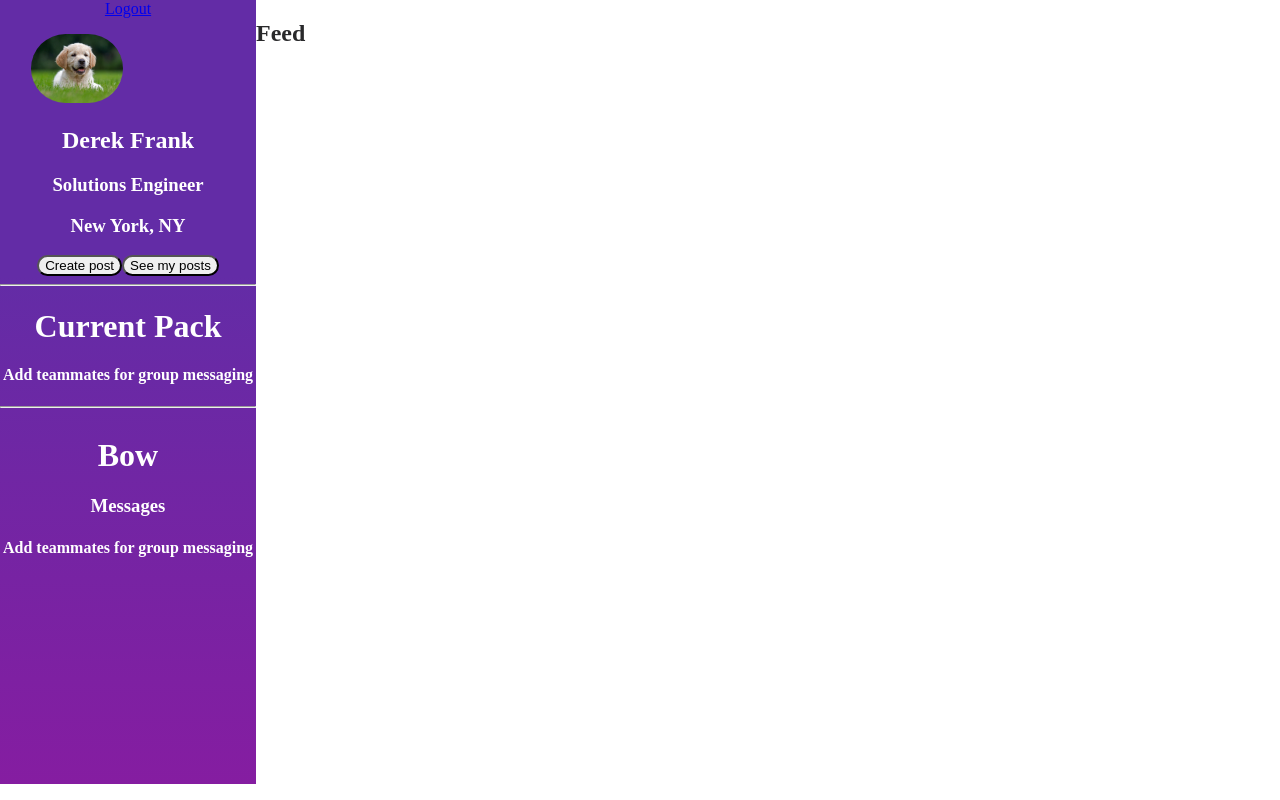
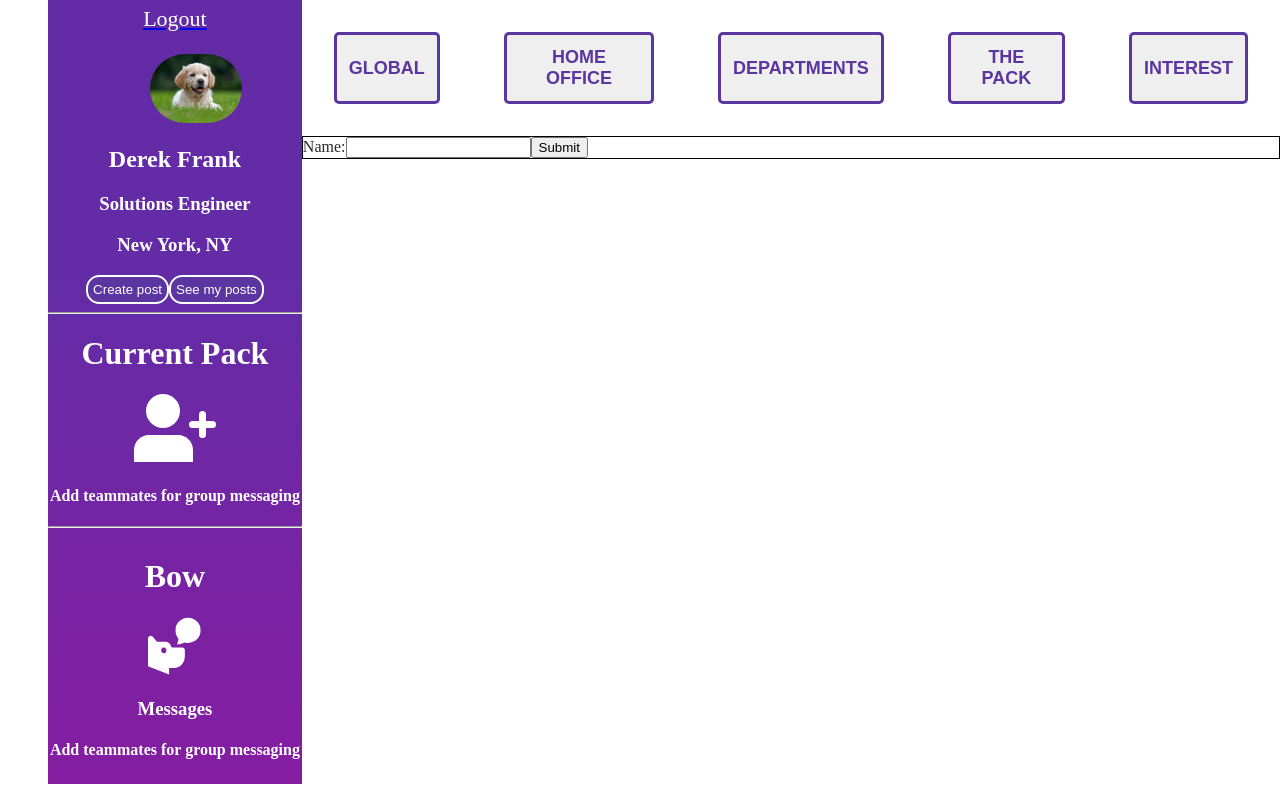
Before and after one commit to SArliss/fire-hydrant, a React (Create React App) app in the folder client/: page /user in a window 1280 px wide. Built offline with nearby package versions, Linux system fonts and the light colour scheme; a web font is replaced by a local one.

Commit message:
working on user form

```diff
--- a/client/src/App.css
+++ b/client/src/App.css
@@ -200,12 +200,19 @@ html {
 }
 
 /*User Page */
+.Feed-form {
+  border: 1px solid black;
+}
 
-
+p {
+  color: white;
+  font-size: 22px;
+}
 .user-page {
   display: flex;
   flex-direction: row;
 }
+
 .user-page-aside{
   display: flex;
   flex-direction: column;
@@ -216,6 +223,7 @@ html {
 
 .user-page-header {
   width:20%;
+  margin-left: 3rem;
   background: rgb(99,44,166);
   background: linear-gradient(180deg, rgba(99,44,166,1) 35%, rgba(133,29,161,1) 100%);
   color: white;
@@ -223,12 +231,37 @@ html {
 
 .user-profile-picture {
   width: 60%;
-  border-radius: 10rem;
-  margin-left: center;
+  border-radius: 20rem;
+  margin-left: 3em;
 }
 
 .userButtons {
   border-radius: 1em;
+  background-color: #5B35A0;
+  color: white;
+  border: 2px solid white;
+  padding: 5px;
+  }
+
+.navbar{
+  display: flex;
+  flex-direction: row;
+  justify-content: space-between;
+}
+.nav-buttons{
+  margin: 2rem;
+  font-size: 18px;
+  font-weight: 700;
+  border-radius: 5px;
+  padding: 12px;
+  color: #5B35A0;
+  border: 3px solid #5B35A0;
+}
+
+.nav-buttons:hover {
+  margin: 2rem;
+  color:white;
+  background-color: #5B35A0;
 }
 
 /* SMALL SCREEN */
--- /dev/null
+++ b/client/src/components/FeedForm.js
@@ -0,0 +1,20 @@
+import React from 'react'
+
+export default function FeedForm () {
+    return (
+        <div className="Feed-form">
+           <form>
+  <label>
+    Name:
+    <input type="text" name="Name" />
+  </label>
+  <input type="submit" value="Submit" />
+</form>
+
+        </div>
+
+
+
+
+    )
+}
--- /dev/null
+++ b/client/src/components/Navbar.js
@@ -0,0 +1,17 @@
+import React from 'react'
+
+export default function Navbar () {
+
+   return (<div className = "navbar">
+    <button className = "nav-buttons">GLOBAL</button>
+    <button className = "nav-buttons">HOME OFFICE</button>
+    <button className = "nav-buttons">DEPARTMENTS</button>
+    <button className = "nav-buttons">THE PACK</button>
+    <button className = "nav-buttons">INTEREST</button>
+
+
+
+</div>
+   )
+
+}
--- /dev/null
+++ b/client/src/components/UserFeed.js
@@ -0,0 +1,10 @@
+import React from 'react'
+import FeedForm from './FeedForm'
+
+export default function UserFeed () {
+        return (
+          <div className="user-feed">
+              <FeedForm/>
+              </div>
+)
+}
--- a/client/src/components/UserPage.js
+++ b/client/src/components/UserPage.js
@@ -1,6 +1,10 @@
 import React from 'react';
 import { Link } from 'react-router-dom';
 import DogPic from '../images/Dog1.jpeg';
+import BowPic from '../images/Group18.svg'
+import InvitePic from '../images/Group51.svg'
+import Navbar from './Navbar'
+import UserFeed from './UserFeed'
 
 function Header(props) {
   return (
@@ -15,7 +19,7 @@ function Header(props) {
           </div >
 
           <div className= "user-profile-picture">
-          <img className ="user-profile-picture" src={DogPic}></img>
+          <img className ="user-profile-picture" src={DogPic} alt="prof-pic"></img>
           </div>
 
           <div className="greeting">
@@ -23,10 +27,10 @@ function Header(props) {
             {/* <h1>{localStorage.getItem('name')}</h1> */}
 
             <h3>Solutions Engineer</h3>
-            {/* <h1>{localStorage.getItem('name')}</h1> */}
+            {/* <h1>{localStorage.getItem('position')}</h1> */}
 
             <h3>New York, NY</h3>
-            {/* <h1>{localStorage.getItem('name')}</h1> */}
+            {/* <h1>{localStorage.getItem('location')}</h1> */}
 
           </div>
 
@@ -38,12 +42,14 @@ function Header(props) {
           <div className = "user-pack">
             <hr />
             <h1> Current Pack</h1>
+         <img src = {InvitePic} alt="invite-pic" />
      <h4> Add teammates for group messaging</h4>
      <hr />
 </div>
 
-<div className = "user-bow">
+         <div className = "user-bow">
   <h1> Bow</h1>
+  <img src ={BowPic} alt="bow-pic" />
   <h3> Messages</h3>
 <h4> Add teammates for group messaging</h4>
 </div>
@@ -62,7 +68,8 @@ function Header(props) {
     </header>
 
     <div className = "user-page-feed">
-      <h2> Feed</h2>
+      <Navbar/>
+      <UserFeed/>
     </div>
     </div>
 
```
Also changed, not shown: client/src/images/Group18.svg (added), client/src/images/Group51.svg (added).
